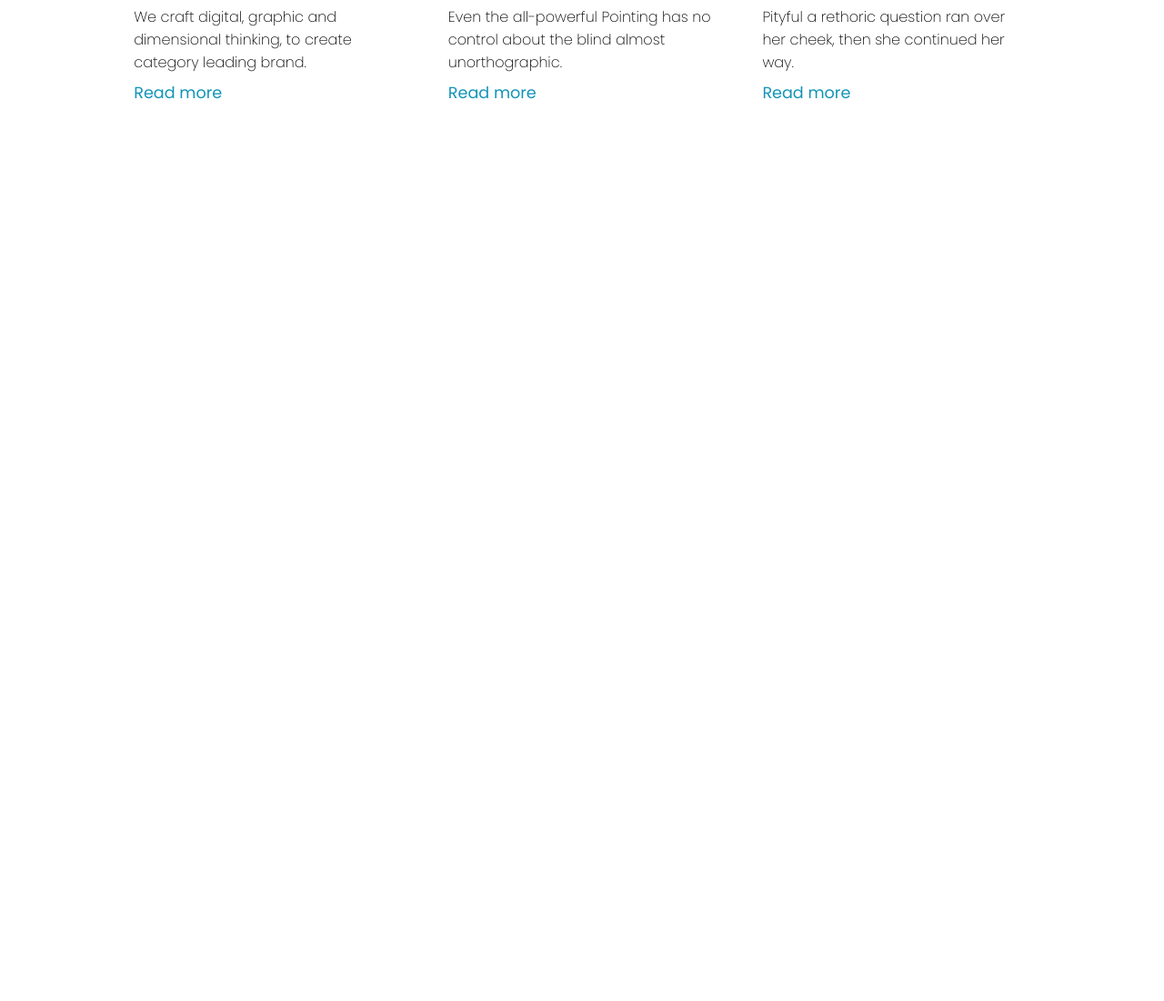
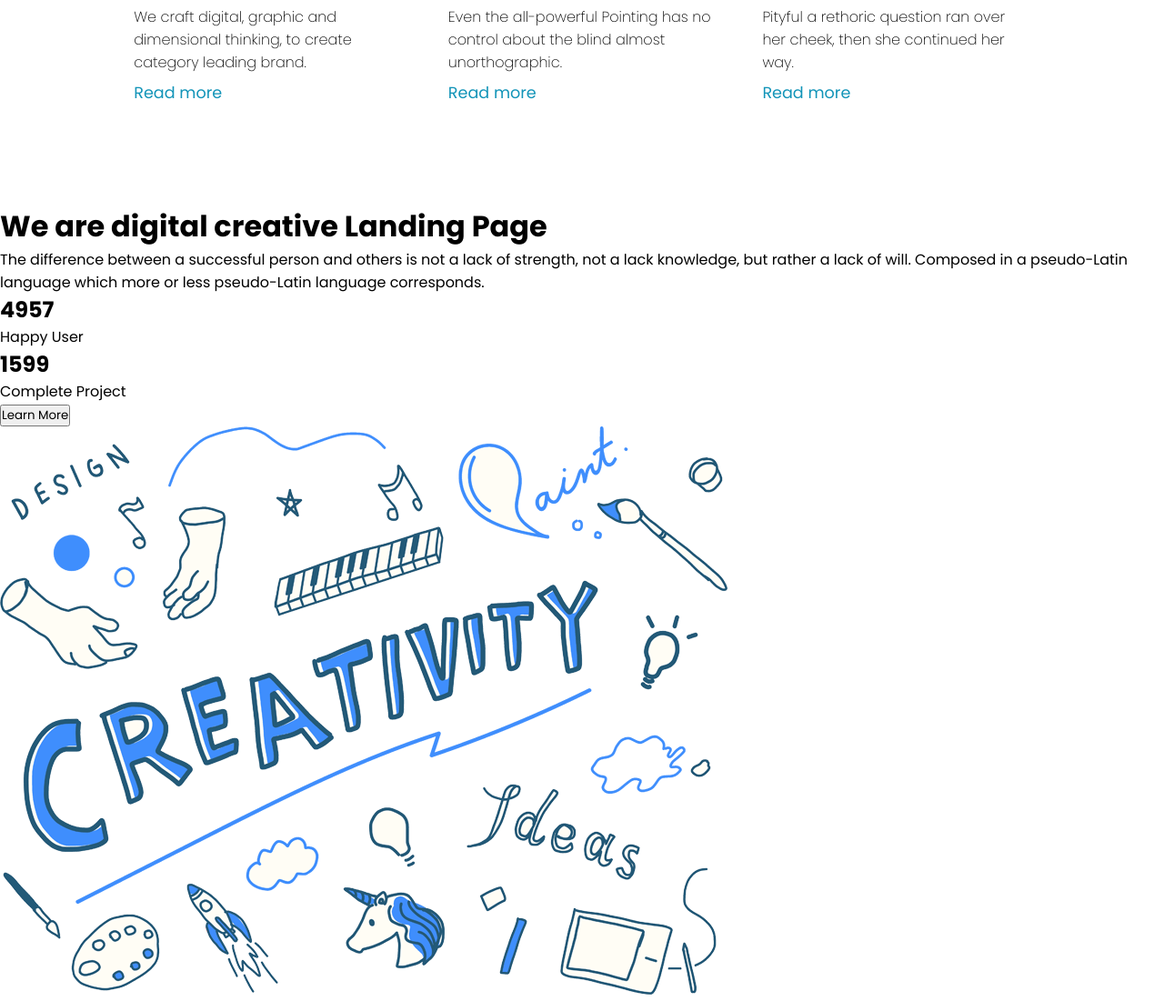
Before and after one commit to David-SDA/Exercice_Landing-page_PDO-session, a PHP site: page / in a window 1280 px wide. Shown: the part 3455-4556 px from the top of the page at 91% size. Before the commit the page ends 3564 px from the top, so only its background shows below. Run offline with PHP 8.4, Linux system fonts and the light colour scheme.

Commit message:
Ajout de l'HTML de la sixième section, stats

```diff
--- a/index.php
+++ b/index.php
@@ -254,7 +254,32 @@
             </article>
         </section>
         <section id="stats">
-
+            <article>
+                <h1>We are digital creative Landing Page</h1>
+                <p>
+                    The difference between a successful person and others is not a lack of strength, not a lack knowledge, but rather a lack of will. Composed in a pseudo-Latin language which more or less pseudo-Latin language corresponds.
+                </p>
+                <div id="statistiques">
+                    <div class="statistique">
+                        <h2>4957</h2>
+                        <p>
+                            Happy User
+                        </p>
+                    </div>
+                    <div class="statistique">
+                        <h2>1599</h2>
+                        <p>
+                            Complete Project
+                        </p>
+                    </div>
+                </div>
+                <input type="submit" value="Learn More">
+            </article>
+            <aside>
+                <figure>
+                    <img src="img/creativity.png" alt="">
+                </figure>
+            </aside>
         </section>
     <script src="script.js"></script>
     </body>
```
